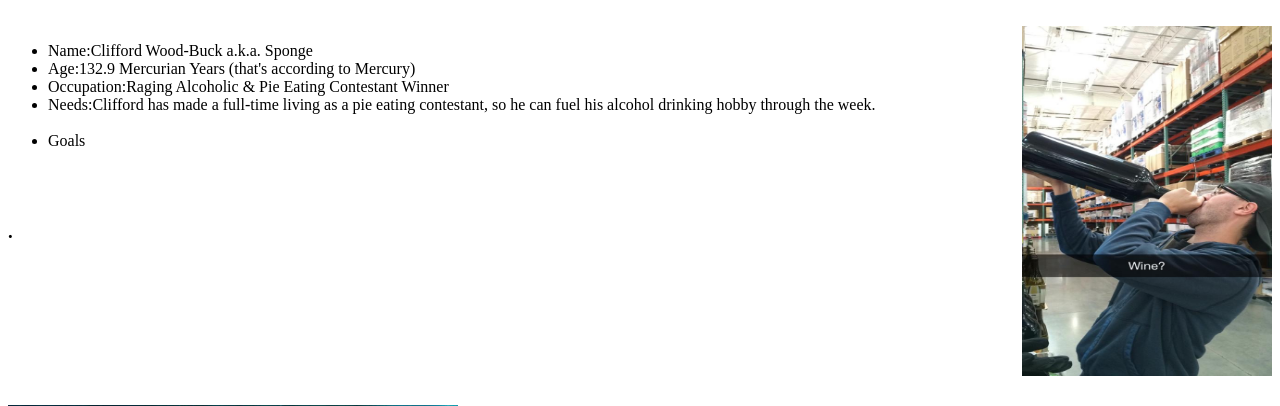
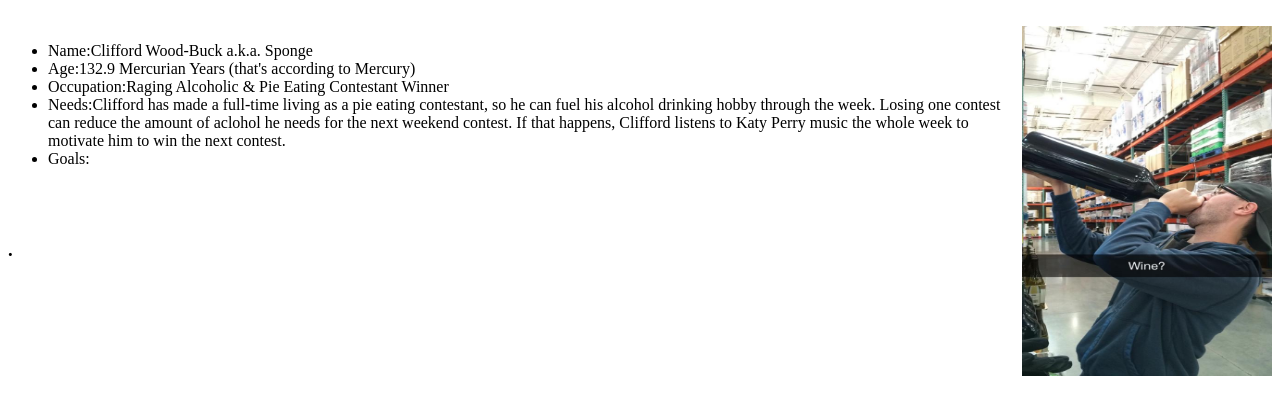
Before and after one commit to zabad1/persona, a PHP site: page / in a window 1280 px wide. Shown: the top 406 px of the page. Run offline with PHP 8.4, Linux system fonts and the light colour scheme.

Commit message:
updated to needs for persona

```diff
--- a/index.php
+++ b/index.php
@@ -10,9 +10,9 @@
 				<li>Name:Clifford Wood-Buck a.k.a. Sponge</li>
 				<li>Age:132.9 Mercurian Years (that's according to Mercury)</li>
 				<li>Occupation:Raging Alcoholic & Pie Eating Contestant Winner</li>
-				<li>Needs:Clifford has made a full-time living as a pie eating contestant, so he can fuel his alcohol drinking hobby through the week. </li>
-				<br>
-				<li>Goals</li>
+				<li>Needs:Clifford has made a full-time living as a pie eating contestant, so he can fuel his alcohol drinking hobby through the week. Losing one contest can reduce the amount of aclohol he needs for the next weekend contest. If that happens, Clifford listens to Katy Perry music the whole week to motivate him to win the next contest.
+				</li>
+				<li>Goals: </li>
 				<br>
 			</ul>
 			<br>
```
